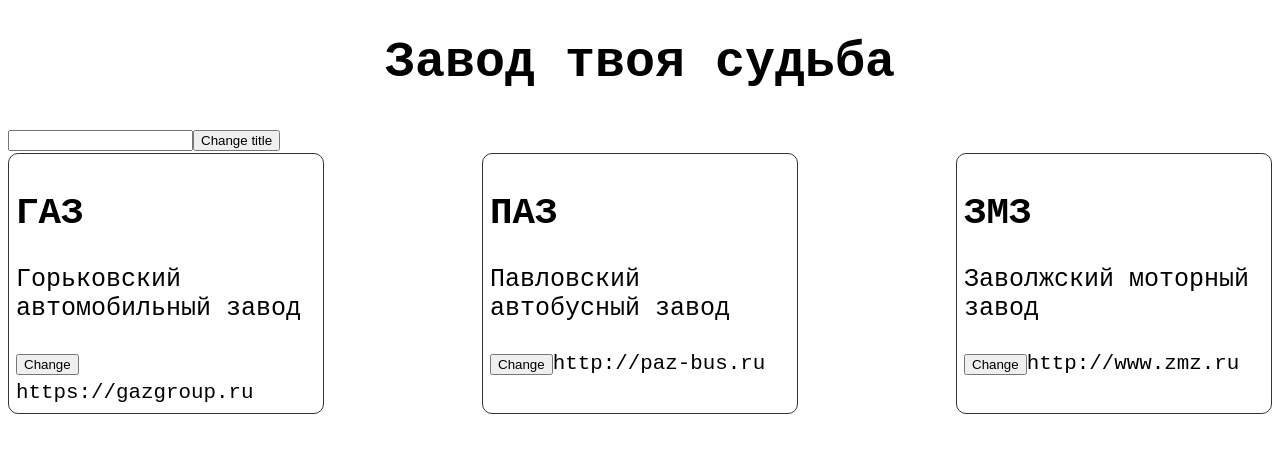
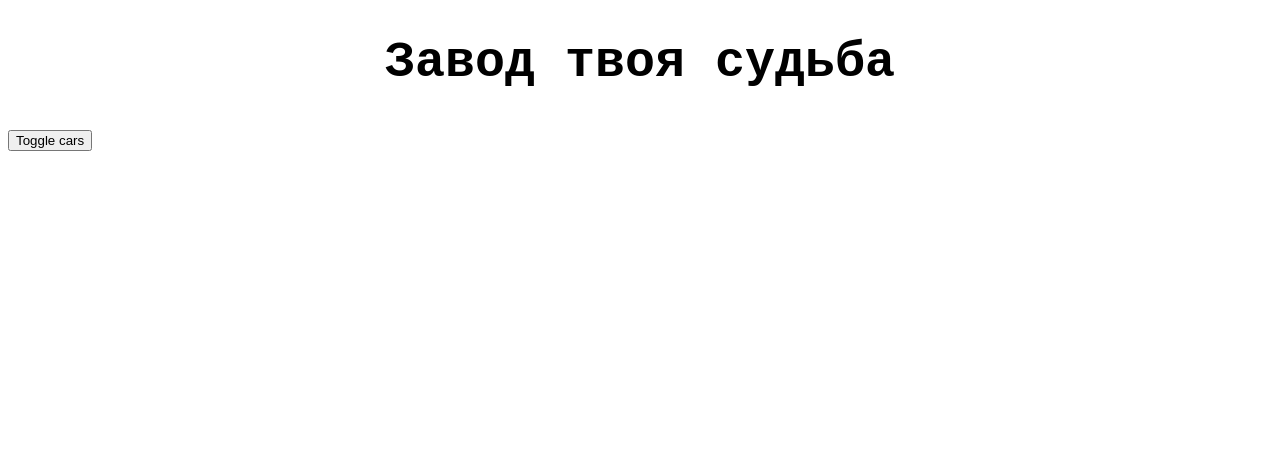
Before and after one commit to userzamt/learnreact, a React (Create React App) app: page / in a window 1280 px wide. Shown: the top 452 px of the page. Built offline with nearby package versions, Linux system fonts and the light colour scheme.

Commit message:
тернарный оператор

```diff
--- a/src/App.js
+++ b/src/App.js
@@ -11,7 +11,8 @@
       {title: "ПАЗ", description: "Павловский автобусный завод", referens: "http://paz-bus.ru"},
       {title: "ЗМЗ", description: "Заволжский моторный завод", referens: "http://www.zmz.ru"}
     ],
-    pageTitle: "Завод твоя судьба"
+    pageTitle: "Завод твоя судьба",
+    isShowed: false
   };
 
   changeTitleHandler = (nTitle) => {
@@ -22,16 +23,15 @@
     });
   };
 
-  handleInput = (event) => {
-    console.log("input", event.target.value);
+  toggleCarsHandler = () => {
+    console.log("toggle");
 
     this.setState({
-      pageTitle: event.target.value
+      isShowed: !this.state.isShowed
     });
   };
 
   render() {
-
     console.log("render");
     const {cars, pageTitle} = this.state;
 
@@ -39,18 +39,21 @@
       <>
         <h1>{pageTitle}</h1>
 
-        <input type="text" onChange={this.handleInput} />
-        <button onClick={this.changeTitleHandler.bind(this, 'Change !!')}>Change title</button>
+        <button onClick={this.toggleCarsHandler}>Toggle cars</button>
 
         <div className='container'>
-          {cars.map((car, index) =>
+          {
+            this.state.isShowed ?
+              cars.map((car, index) =>
                 <Car
                     key={index}
                     title={car.title}
                     description={car.description}
                     referens={car.referens}
                     onChangeTitle={this.changeTitleHandler.bind(this, car.title)} />
-          )}
+              )
+            : null
+          }
         </div>
       </>
     );
```
Lines whose indentation alone changed are shown as unchanged.
